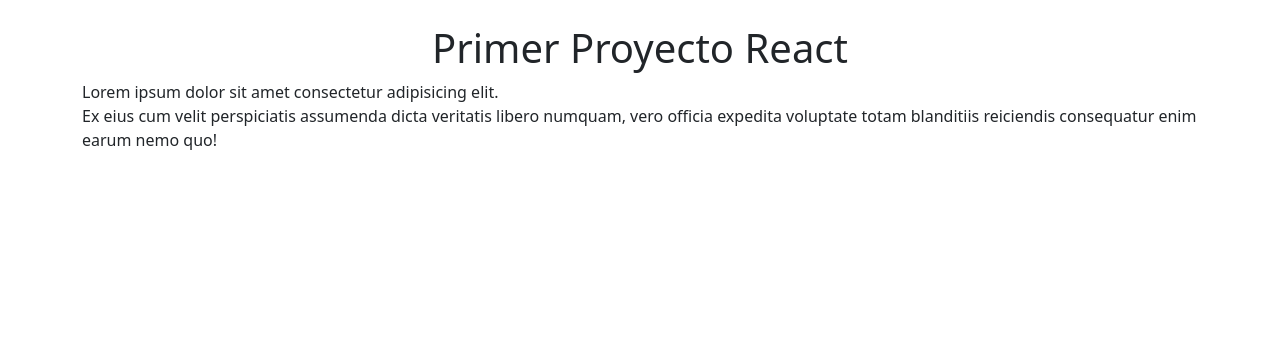
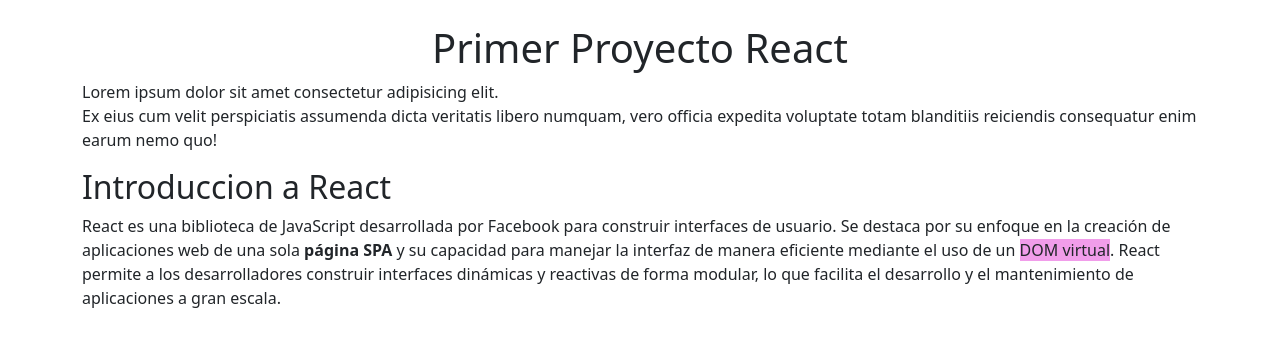
Before and after one commit to EugeSan-hub/contador, a React (Vite) app: page / in a window 1280 px wide. Shown: the top 346 px of the page. Built offline with nearby package versions, Linux system fonts and the light colour scheme.

Commit message:
agregamos el componente informacion con texto sobre react

```diff
--- a/src/App.jsx
+++ b/src/App.jsx
@@ -1,4 +1,5 @@
 import 'bootstrap/dist/css/bootstrap.min.css'
+import Informacion from './components/Informacion'
 function App() {
 
 
@@ -6,8 +7,9 @@
     <main className='container my-4' >
       <h1 className='text-center'>Primer Proyecto React</h1>
     <p>Lorem  ipsum dolor sit amet consectetur adipisicing elit. <br/>Ex eius cum velit perspiciatis assumenda dicta veritatis libero numquam, vero officia expedita voluptate totam blanditiis reiciendis consequatur enim earum nemo quo!</p>
+     {/* invocar los componentes */}
+     <Informacion></Informacion>
       </main>
-
 
   )
 }
--- /dev/null
+++ b/src/components/Informacion.jsx
@@ -0,0 +1,22 @@
+const Informacion = () => {
+  // aqui agrego la mayor parte de logica
+
+  return (
+    // algo de logica acá
+    <section>
+      <h2>Introduccion a React </h2>
+      <p>
+        React es una biblioteca de JavaScript desarrollada por Facebook para
+        construir interfaces de usuario. Se destaca por su enfoque en la
+        creación de aplicaciones web de una sola <strong>página SPA</strong> y
+        su capacidad para manejar la interfaz de manera eficiente mediante el
+        uso de un <span className="parrafoResaltado">DOM virtual</span>. React
+        permite a los desarrolladores construir interfaces dinámicas y reactivas
+        de forma modular, lo que facilita el desarrollo y el mantenimiento de
+        aplicaciones a gran escala.
+      </p>
+    </section>
+  );
+};
+
+export default Informacion;
--- a/src/index.css
+++ b/src/index.css
@@ -0,0 +1,4 @@
+.parrafoResaltado {
+    background-color: rgba(236, 120, 227, 0.726);
+
+}
```
